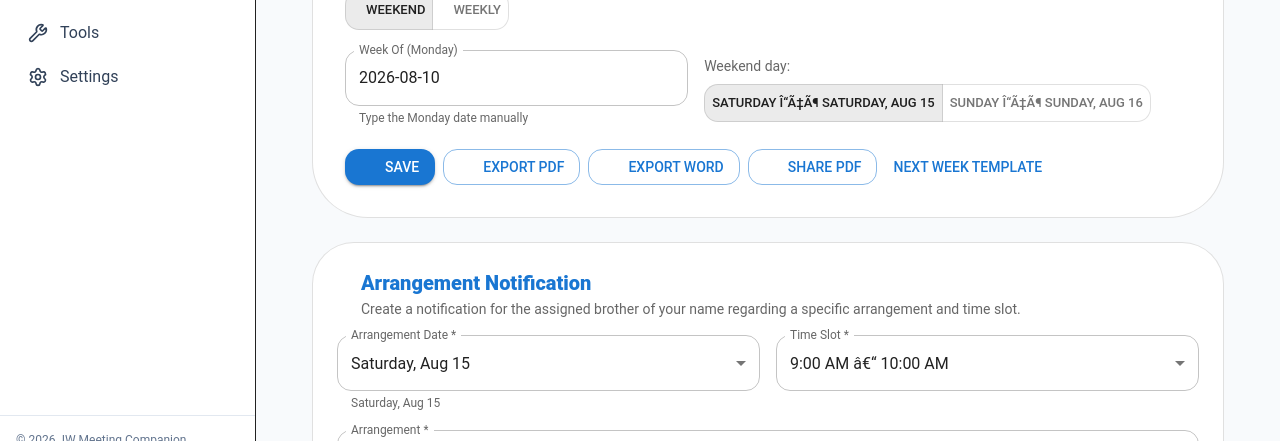
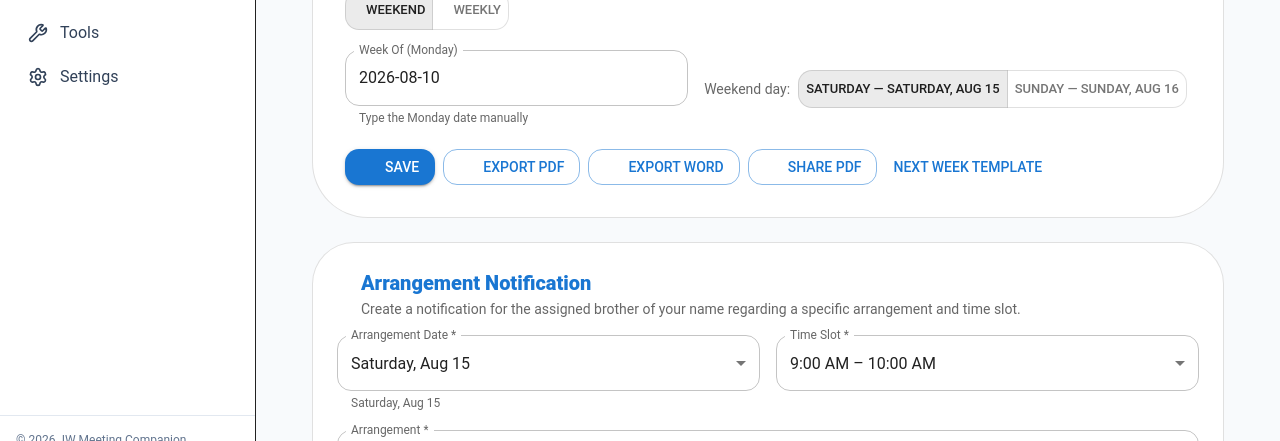
Before and after one commit to kadamsandesh28-star/jw-meeting-companion-cart-witnessing, a React (Vite) app: page /congregation/cart-witnessing in a window 1280 px wide. Both pictures are taken after a click on the button "WEEKEND". Shown: the part 336-777 px from the top of the page. Built offline with nearby package versions, Linux system fonts and the light colour scheme; some icons are missing.

Commit message:
Fix remaining Cart Witnessing encoding

```diff
--- a/src/features/congregation/cart-witnessing/CartWitnessingPage.tsx
+++ b/src/features/congregation/cart-witnessing/CartWitnessingPage.tsx
@@ -166,7 +166,7 @@ async function createArrangementNotificationPdf(data: {
   const pageHeight = 842;
 
   const wrapText = (value: string, maxChars: number) => {
-    const clean = value?.trim() || "â€”";
+    const clean = value?.trim() || "—";
     if (clean.length <= maxChars) return [clean];
     const words = clean.split(/\s+/);
     const result: string[] = [];
@@ -207,13 +207,13 @@ async function createArrangementNotificationPdf(data: {
     `1 0 0 1 205 650 Tm (${pdfEscape(congregationName)}) Tj`,
     // Dynamic values.
     "/F1 10 Tf",
-    `1 0 0 1 410 616 Tm (${pdfEscape(data.date || "â€”")}) Tj`,
-    `1 0 0 1 410 525 Tm (${pdfEscape(data.time || "â€”")}) Tj`,
+    `1 0 0 1 410 616 Tm (${pdfEscape(data.date || "—")}) Tj`,
+    `1 0 0 1 410 525 Tm (${pdfEscape(data.time || "—")}) Tj`,
     "/F1 9 Tf",
     ...arrangementLines.map((line, index) => `1 0 0 1 410 ${index === 0 ? 439 : 427} Tm (${pdfEscape(line)}) Tj`),
     "/F1 10 Tf",
     ...brotherLines.map((line, index) => `1 0 0 1 410 ${index === 0 ? 349 : 337} Tm (${pdfEscape(line)}) Tj`),
-    `1 0 0 1 410 247 Tm (${pdfEscape(data.contact || "â€”")}) Tj`,
+    `1 0 0 1 410 247 Tm (${pdfEscape(data.contact || "—")}) Tj`,
     ...(data.note?.trim()
       ? [
           "/F1 7 Tf",
@@ -279,8 +279,8 @@ export default function CartWitnessingPage() {
   });
   const [weekendDay, setWeekendDay] = useState<"saturday" | "sunday">("saturday");
   const [arrangementDate, setArrangementDate] = useState("");
-  const [arrangementTime, setArrangementTime] = useState("9:00 AM â€“ 10:00 AM");
-  const [arrangement, setArrangement] = useState("Cart Witnessing â€“ Residential");
+  const [arrangementTime, setArrangementTime] = useState("9:00 AM – 10:00 AM");
+  const [arrangement, setArrangement] = useState("Cart Witnessing – Residential");
   const [assignedBrother, setAssignedBrother] = useState("");
   const [arrangementContact, setArrangementContact] = useState("");
   const [arrangementNote, setArrangementNote] = useState("");
@@ -299,9 +299,9 @@ export default function CartWitnessingPage() {
       if (entry.time.trim()) values.add(entry.time.trim());
     }
     for (const captain of arrangementCaptains) {
-      if (captain.from || captain.to) values.add(`${captain.from || "9:00 AM"} â€“ ${captain.to || "10:00 AM"}`);
+      if (captain.from || captain.to) values.add(`${captain.from || "9:00 AM"} – ${captain.to || "10:00 AM"}`);
     }
-    if (!values.size) values.add("9:00 AM â€“ 10:00 AM");
+    if (!values.size) values.add("9:00 AM – 10:00 AM");
     return [...values];
   }, [arrangementDate, arrangementCaptains, schedule.entries]);
 
@@ -310,7 +310,7 @@ export default function CartWitnessingPage() {
     const firstCaptain = captains[0];
     const firstEntry = schedule.entries.find((entry) => entry.date === date && entry.time.trim());
     setArrangementDate(date);
-    setArrangementTime(firstEntry?.time || (firstCaptain?.from || firstCaptain?.to ? `${firstCaptain.from || "9:00 AM"} â€“ ${firstCaptain.to || "10:00 AM"}` : "9:00 AM â€“ 10:00 AM"));
+    setArrangementTime(firstEntry?.time || (firstCaptain?.from || firstCaptain?.to ? `${firstCaptain.from || "9:00 AM"} – ${firstCaptain.to || "10:00 AM"}` : "9:00 AM – 10:00 AM"));
     setAssignedBrother(firstCaptain?.name || "");
     setArrangementContact(firstCaptain?.contact || "");
   }
@@ -323,7 +323,7 @@ export default function CartWitnessingPage() {
     const firstCaptain = captains[0];
     const firstEntry = schedule.entries.find((entry) => entry.date === nextDate && entry.time.trim());
     setArrangementDate(nextDate);
-    setArrangementTime(firstEntry?.time || (firstCaptain?.from || firstCaptain?.to ? `${firstCaptain.from || "9:00 AM"} â€“ ${firstCaptain.to || "10:00 AM"}` : "9:00 AM â€“ 10:00 AM"));
+    setArrangementTime(firstEntry?.time || (firstCaptain?.from || firstCaptain?.to ? `${firstCaptain.from || "9:00 AM"} – ${firstCaptain.to || "10:00 AM"}` : "9:00 AM – 10:00 AM"));
     setAssignedBrother(firstCaptain?.name || "");
     setArrangementContact(firstCaptain?.contact || "");
   }, [arrangementDateOptions, arrangementDate, schedule.dayCaptains, schedule.entries]);
@@ -349,7 +349,7 @@ export default function CartWitnessingPage() {
         entries: current.entries.map((item) => item.id === entryId ? {
           ...item,
           captainId,
-          captainContact: captain ? `${captain.name}${captain.contact ? ` â”¬â•– ${captain.contact}` : ""}` : item.captainContact,
+          captainContact: captain ? `${captain.name}${captain.contact ? `  —  ${captain.contact}` : ""}` : item.captainContact,
         } : item),
       };
     });
@@ -550,8 +550,8 @@ export default function CartWitnessingPage() {
                   <Stack direction="row" spacing={1} flexWrap="wrap" useFlexGap alignItems="center">
                     <Typography variant="body2" color="text.secondary">Weekend day:</Typography>
                     <ToggleButtonGroup exclusive value={weekendDay} onChange={(_, value) => value && setWeekendDay(value)} size="small">
-                      <ToggleButton value="saturday">Saturday Î“Ã‡Ã¶ {formatDate(saturdayDate)}</ToggleButton>
-                      <ToggleButton value="sunday">Sunday Î“Ã‡Ã¶ {formatDate(sundayDate)}</ToggleButton>
+                      <ToggleButton value="saturday">Saturday — {formatDate(saturdayDate)}</ToggleButton>
+                      <ToggleButton value="sunday">Sunday — {formatDate(sundayDate)}</ToggleButton>
                     </ToggleButtonGroup>
                   </Stack>
                 </Grid>
@@ -645,9 +645,9 @@ function ArrangementNotification({
 }) {
   const dateLabel = date ? formatDate(date) : "Select a date";
   const arrangementOptions = [
-    "Cart Witnessing â€“ Residential",
-    "Cart Witnessing â€“ Public",
-    "Cart Witnessing â€“ Special Arrangement",
+    "Cart Witnessing – Residential",
+    "Cart Witnessing – Public",
+    "Cart Witnessing – Special Arrangement",
   ];
 
   return (
@@ -777,7 +777,7 @@ function DaySection({ date, monday, entries, captains, onAdd, onAddPair, onChang
         <Stack direction={{ xs: "column", md: "row" }} justifyContent="space-between" alignItems={{ xs: "stretch", md: "center" }} spacing={1.5}>
           <Box>
             <Typography variant="h6" fontWeight={800}>{formatDate(date)}</Typography>
-            {monday && <Chip size="small" label="Monday Î“Ã‡Ã¶ Week Start" color="warning" sx={{ mt: 0.5 }} />}
+            {monday && <Chip size="small" label="Monday — Week Start" color="warning" sx={{ mt: 0.5 }} />}
           </Box>
           <Stack direction="row" spacing={1} flexWrap="wrap" useFlexGap justifyContent="flex-end">
             <Button size="small" variant="outlined" startIcon={<PersonAddAltRoundedIcon />} onClick={onAddCaptain} disabled={captains.length >= 2}>{captains.length >= 2 ? "2 Captains Added" : `Add Captain (${captains.length}/2)`}</Button>
@@ -840,13 +840,13 @@ function EntryCard({ entry, captains, onChange, onAssignCaptain, onDelete }: { e
             <Button color="error" size="small" startIcon={<DeleteOutlineRoundedIcon />} onClick={() => onDelete(entry.id)}>Remove</Button>
           </Stack>
           <Grid container spacing={2}>
-            <Grid size={{ xs: 12, sm: 4, md: 2 }}><TextField fullWidth label="Time" value={entry.time} onChange={field("time")} placeholder="9:00Î“Ã‡Ã´9:30" /></Grid>
+            <Grid size={{ xs: 12, sm: 4, md: 2 }}><TextField fullWidth label="Time" value={entry.time} onChange={field("time")} placeholder="9:00 – 9:30" /></Grid>
             <Grid size={{ xs: 12, sm: 8, md: 4 }}><TextField fullWidth label="Location" value={entry.location} onChange={field("location")} /></Grid>
             <Grid size={{ xs: 12, sm: 4, md: 2 }}><TextField fullWidth label="Cart" value={entry.cart} onChange={field("cart")} placeholder="Cart 1" /></Grid>
             <Grid size={{ xs: 12, sm: 8, md: 4 }}>
               <Select fullWidth displayEmpty value={entry.captainId ?? ""} onChange={(e) => onAssignCaptain(entry.id, e.target.value)}>
                 <MenuItem value=""><em>No day captain</em></MenuItem>
-                {captains.map((captain, index) => <MenuItem key={captain.id} value={captain.id}>{captain.name || `Captain ${index + 1}`} {captain.from || captain.to ? `(${captain.from || "?"}Î“Ã‡Ã´${captain.to || "?"})` : ""}</MenuItem>)}
+                {captains.map((captain, index) => <MenuItem key={captain.id} value={captain.id}>{captain.name || `Captain ${index + 1}`} {captain.from || captain.to ? `(${captain.from || "?"} – ${captain.to || "?"})` : ""}</MenuItem>)}
               </Select>
             </Grid>
             <Grid size={{ xs: 12, md: 6 }}><TextField fullWidth label="Participants" value={entry.participants} onChange={field("participants")} placeholder="Names" /></Grid>
```
